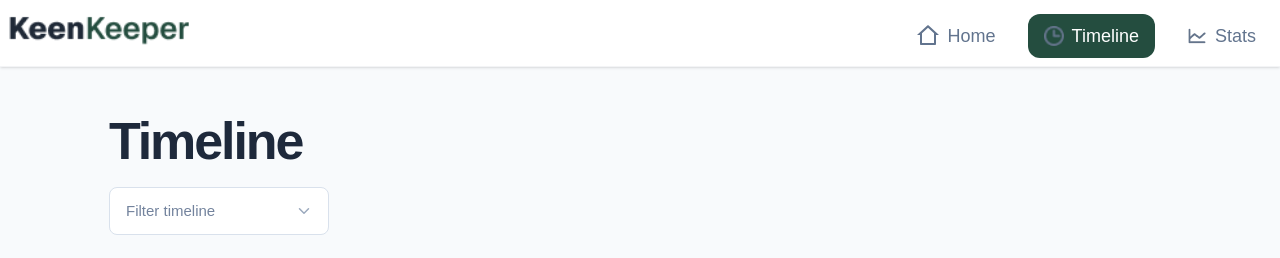
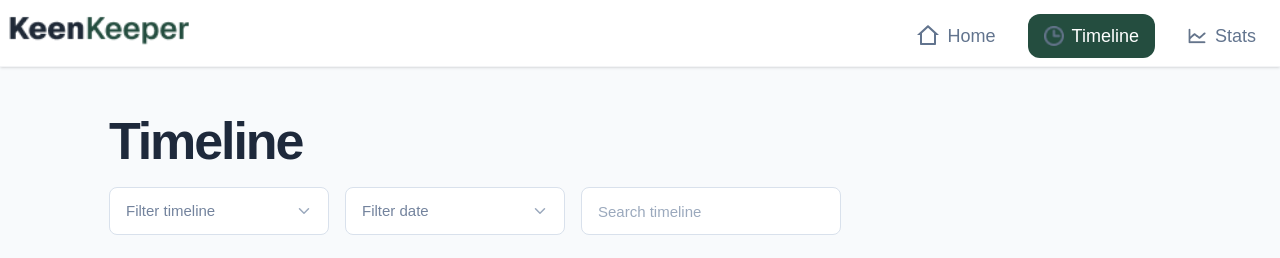
Before and after one commit to smRid/PHA7-Keen-Keeper, a Next.js app: page /timeline in a window 1280 px wide. Shown: the top 258 px of the page. Built offline with nearby package versions, Linux system fonts and the light colour scheme.

Commit message:
Update Timeline page with filtering, sorting, and search functionality

```diff
--- a/src/components/timeline/Timeline.jsx
+++ b/src/components/timeline/Timeline.jsx
@@ -16,6 +16,12 @@ const filterOptions = [
   { value: "Text", label: "Texts" },
   { value: "Video", label: "Videos" },
   { value: "Meetup", label: "Meetups" },
+];
+
+const sortOptions = [
+  { value: "", label: "Filter date" },
+  { value: "oldest", label: "Oldest first" },
+  { value: "newest", label: "Newest first" },
 ];
 
 const typeIconMap = {
@@ -37,9 +43,16 @@ const typeIconMap = {
   },
 };
 
+const getEntryTimestamp = (entry) => {
+  const timestamp = new Date(entry?.createdAt ?? 0).getTime();
+  return Number.isNaN(timestamp) ? 0 : timestamp;
+};
+
 const TimelineClient = () => {
   const [entries, setEntries] = useState([]);
   const [selectedFilter, setSelectedFilter] = useState("");
+  const [selectedSort, setSelectedSort] = useState("");
+  const [searchQuery, setSearchQuery] = useState("");
 
   useEffect(() => {
     const syncEntries = () => {
@@ -56,9 +69,26 @@ const TimelineClient = () => {
     };
   }, []);
 
-  const filteredEntries = selectedFilter
-    ? entries.filter((entry) => entry.type === selectedFilter)
-    : entries;
+  const normalizedQuery = searchQuery.trim().toLowerCase();
+
+  const filteredEntries = entries
+    .filter((entry) =>
+      selectedFilter ? entry.type === selectedFilter : true,
+    )
+    .filter((entry) => {
+      if (!normalizedQuery) {
+        return true;
+      }
+
+      const searchableText = `${entry.type ?? ""} ${entry.friendName ?? ""} ${entry.title ?? ""}`.toLowerCase();
+      return searchableText.includes(normalizedQuery);
+    })
+    .sort((leftEntry, rightEntry) => {
+      const newestFirstOrder =
+        getEntryTimestamp(rightEntry) - getEntryTimestamp(leftEntry);
+
+      return selectedSort === "oldest" ? -newestFirstOrder : newestFirstOrder;
+    });
 
   return (
     <section className="mx-auto flex w-full max-w-[1110px] flex-1 flex-col px-5 py-10 sm:px-6 md:py-12">
@@ -67,6 +97,7 @@ const TimelineClient = () => {
           Timeline
         </h1>
 
+        <div className="flex flex-col gap-4 md:flex-row md:items-center">
           <div className="relative w-full max-w-[220px]">
             <select
               value={selectedFilter}
@@ -81,6 +112,33 @@ const TimelineClient = () => {
             </select>
 
             <LuChevronDown className="pointer-events-none absolute right-4 top-1/2 -translate-y-1/2 text-[18px] text-[#9BA9BD]" />
+          </div>
+
+          <div className="relative w-full max-w-[220px]">
+            <select
+              value={selectedSort}
+              onChange={(event) => setSelectedSort(event.target.value)}
+              className="h-[48px] w-full appearance-none rounded-[8px] border border-[#D9E1EC] bg-white px-4 pr-10 text-[15px] text-[#73839D] outline-none transition focus:border-[#244D3F]"
+            >
+              {sortOptions.map((option, index) => (
+                <option key={`${option.label}-${index}`} value={option.value}>
+                  {option.label}
+                </option>
+              ))}
+            </select>
+
+            <LuChevronDown className="pointer-events-none absolute right-4 top-1/2 -translate-y-1/2 text-[18px] text-[#9BA9BD]" />
+          </div>
+
+          <div className="w-full max-w-[260px]">
+            <input
+              type="search"
+              value={searchQuery}
+              onChange={(event) => setSearchQuery(event.target.value)}
+              placeholder="Search timeline"
+              className="h-[48px] w-full rounded-[8px] border border-[#D9E1EC] bg-white px-4 text-[15px] text-[#73839D] outline-none transition placeholder:text-[#9BA9BD] focus:border-[#244D3F]"
+            />
+          </div>
         </div>
       </div>
 
```
Lines whose indentation alone changed are shown as unchanged.
